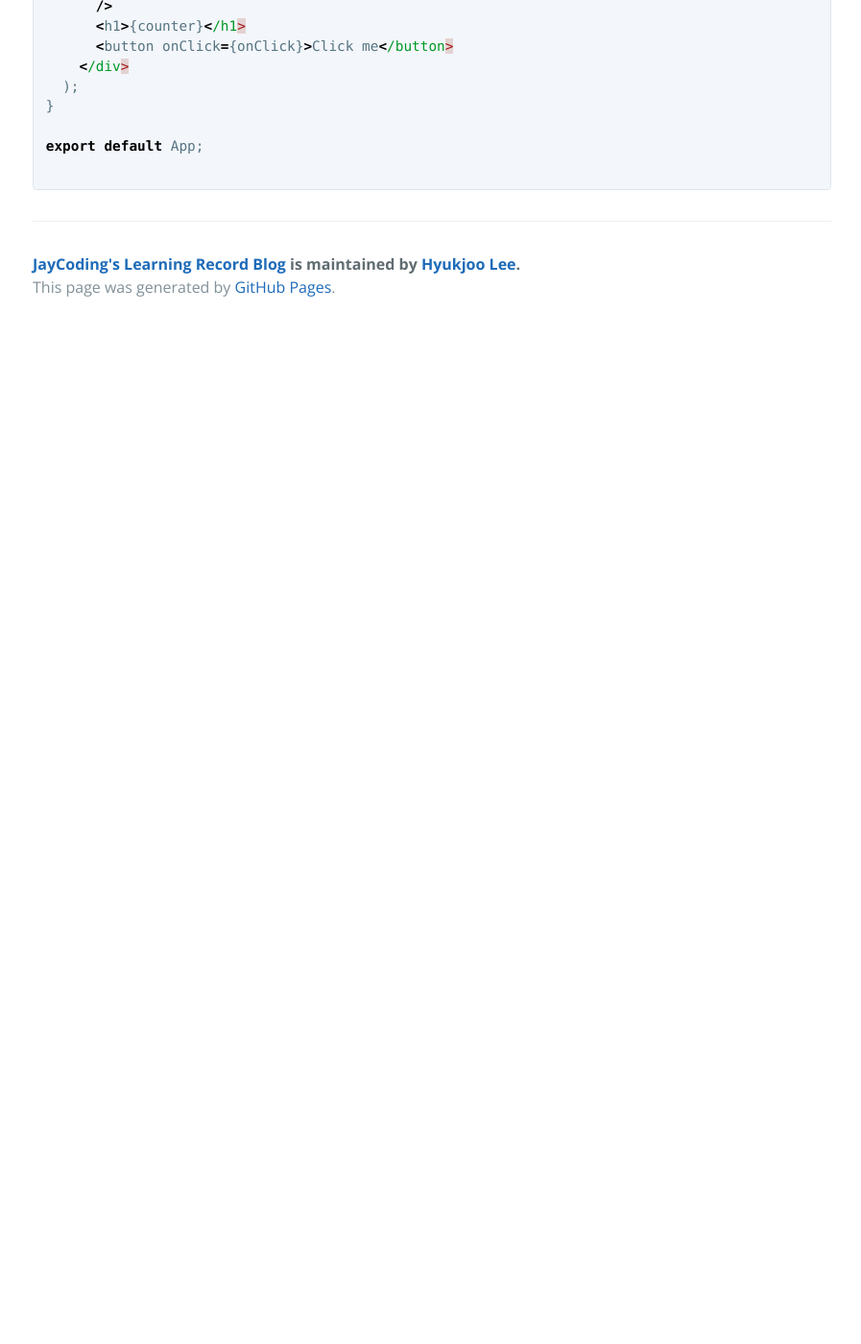
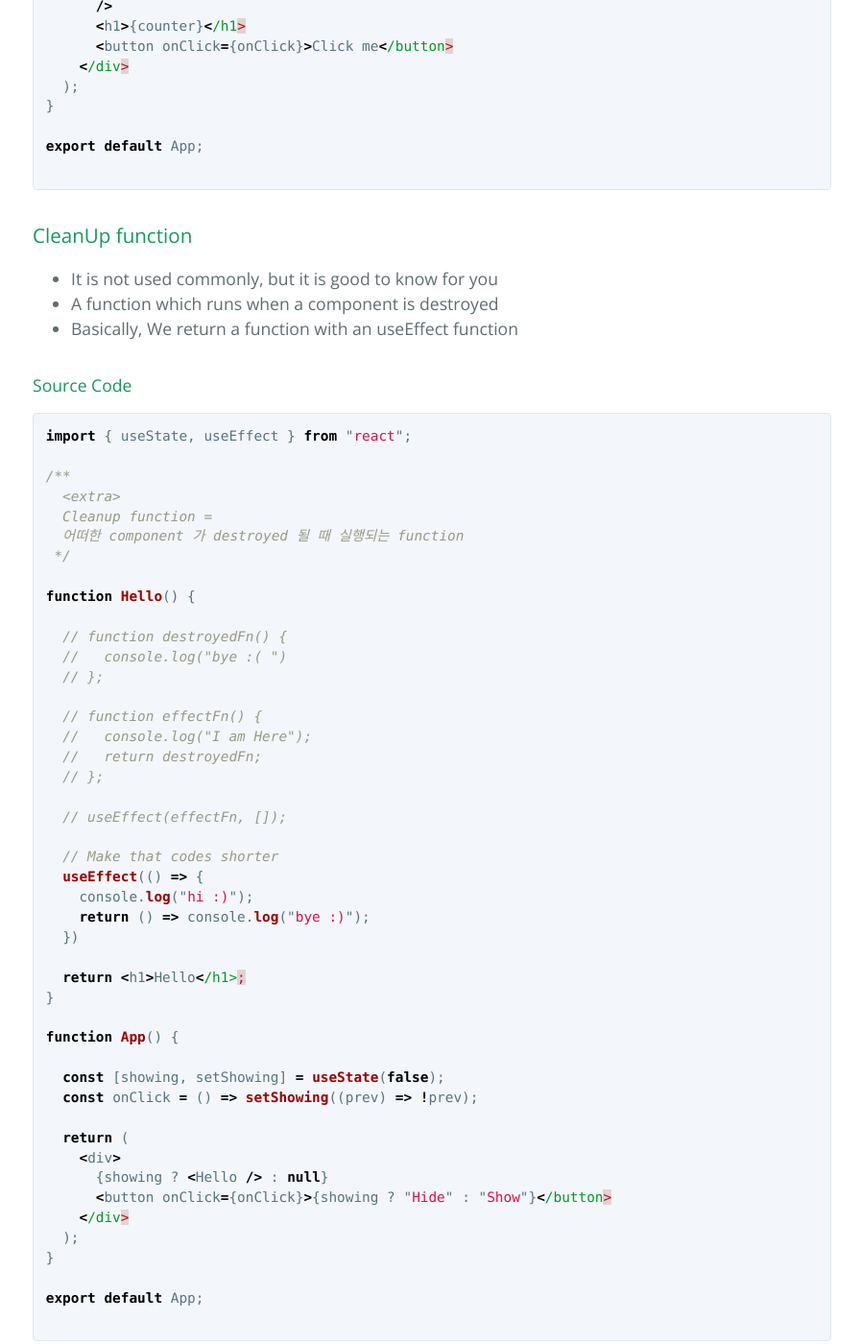
Before and after one commit to Hyukjoo-Lee/Hyukjoo-Lee.github.io_previous, a Jekyll site: the page built from _posts/2022-06-02-JavaScript_Basic_React_3.markdown, in a window 1280 px wide and 1400 px high, scrolled down 3196 px. Shown: the whole window at 96% size, without its empty margins (190-1087 px from the left). Built offline with Jekyll 4.4.1, drawn with Linux system fonts in a browser that asks for light colours; before the commit the page ends 3539 px from its top, so only the background shows below that.

Commit message:
one extra theory is added

````diff
--- a/_posts/2022-06-02-JavaScript_Basic_React_3.markdown
+++ b/_posts/2022-06-02-JavaScript_Basic_React_3.markdown
@@ -139,3 +139,59 @@ function App() {
 export default App;
 
 ```
+
+
+### CleanUp function
+  - It is not used commonly, but it is good to know for you
+  - A function which runs when a component is destroyed
+  - Basically, We return a function with an useEffect function
+
+#### Source Code
+
+```javascript
+import { useState, useEffect } from "react";
+
+/**
+  <extra>
+  Cleanup function =
+  어떠한 component 가 destroyed 될 때 실행되는 function
+ */
+
+function Hello() {
+
+  // function destroyedFn() {
+  //   console.log("bye :( ")
+  // };
+
+  // function effectFn() {
+  //   console.log("I am Here");
+  //   return destroyedFn;
+  // };
+
+  // useEffect(effectFn, []);
+
+  // Make that codes shorter
+  useEffect(() => {
+    console.log("hi :)");
+    return () => console.log("bye :)");
+  })
+
+  return <h1>Hello</h1>;
+}
+
+function App() {
+
+  const [showing, setShowing] = useState(false);
+  const onClick = () => setShowing((prev) => !prev);
+
+  return (
+    <div>
+      {showing ? <Hello /> : null}
+      <button onClick={onClick}>{showing ? "Hide" : "Show"}</button>
+    </div>
+  );
+}
+
+export default App;
+
+```
````
